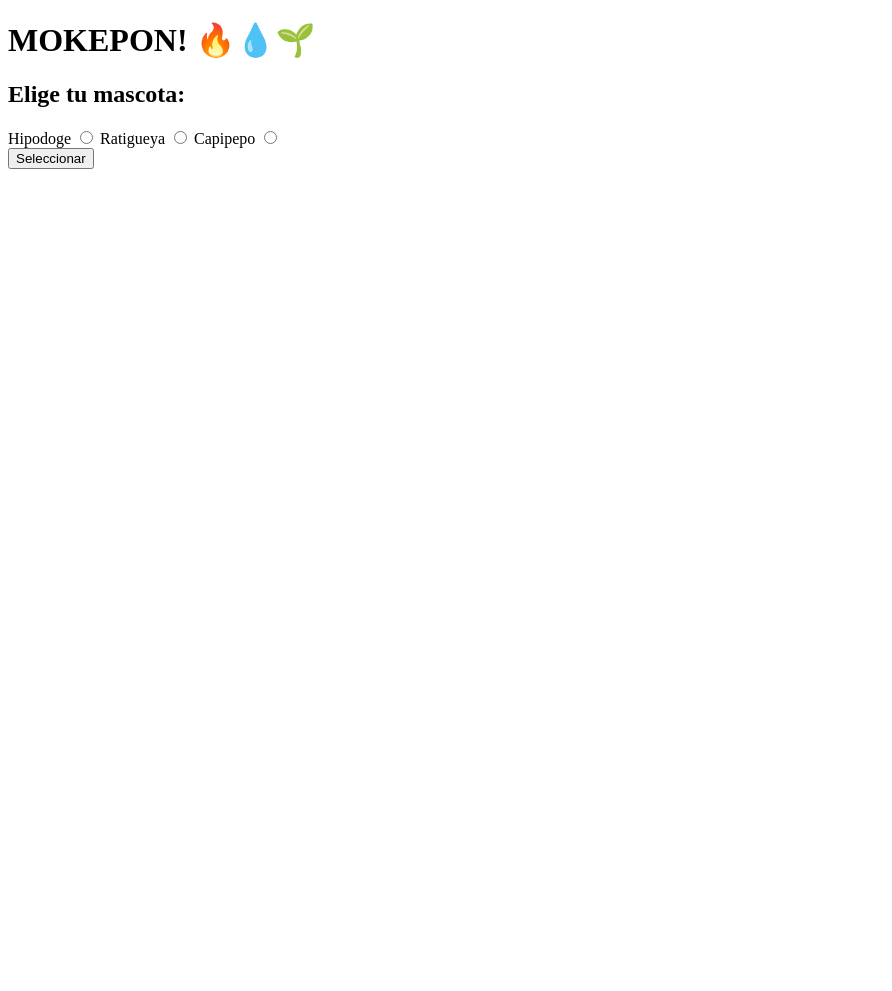
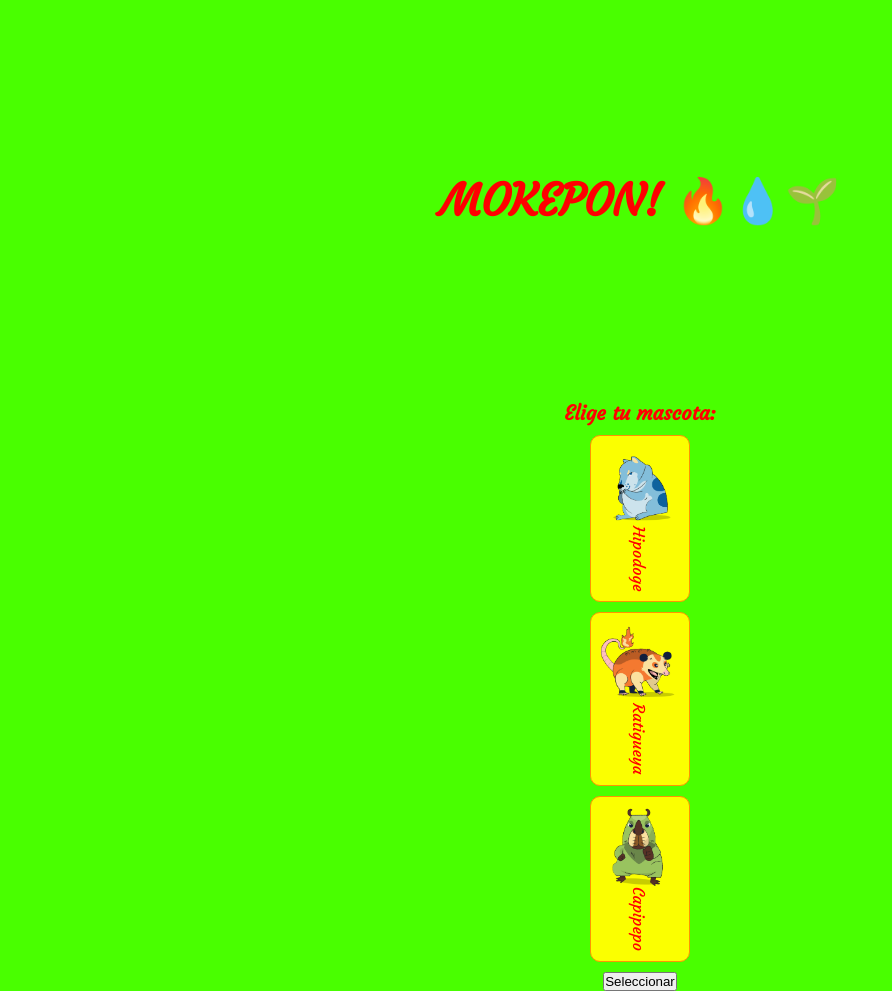
Before and after one commit to lokigram/programacionBasicaJavascript, a plain HTML site: page mokepon/mokepon.html in a window 1280 px wide. Shown: the whole page, without its empty margins (0-892 px from the left). Before the commit the page ends 800 px from the top, so only its background shows below. Drawn offline with Linux system fonts and the light colour scheme.

Commit message:
avance css en proceso

```diff
--- a/mokepon/js/mokepon.js
+++ b/mokepon/js/mokepon.js
@@ -17,7 +17,7 @@ const eleccionMascota = document.getElementById('mascota-jugador')
 
 const eleccionMascotaEnemigo = document.getElementById('mascota-enemigo')
 
-const contenedorTarjetas = document.getElementById('tarjeta')
+const contenedorTarjetas = document.getElementById('tarjetas')
 
 const contenedorAtaque = document.getElementById('contenedor-ataques')
 let ataqueJugador = []
@@ -50,9 +50,9 @@ class Mokepon{
     }
 }
 
-let hipodoge = new Mokepon('Hipodoge', 'image', 5)
-let capipepo = new Mokepon('Capipepo', 'image', 5)
-let ratigueya = new Mokepon('Ratigueya', 'image', 5)
+let hipodoge = new Mokepon('Hipodoge', './assets/mokepons_mokepon_hipodoge_attack.png', 5)
+let capipepo = new Mokepon('Capipepo', './assets/mokepons_mokepon_capipepo_attack.png', 5)
+let ratigueya = new Mokepon('Ratigueya', './assets/mokepons_mokepon_ratigueya_attack.png', 5)
 
 hipodoge.ataques.push(
     {nombre: '💧', id: 'boton-agua'},
@@ -84,7 +84,7 @@ function iniciarJuego(){
     sectionReiniciar.style.display = 'none'
 
     moquepones.forEach((Mokepon) => {
-        opcionMoquepon = `<label for=${Mokepon.nombre}>${Mokepon.nombre}</label>
+        opcionMoquepon = `<label for=${Mokepon.nombre} class="mascotas" ><img src=${Mokepon.imagen} alt=${Mokepon.nombre}>${Mokepon.nombre}</label>
         <input type="radio" name="moquepon" id=${Mokepon.nombre}>
         `
         contenedorTarjetas.innerHTML += opcionMoquepon
--- a/mokepon/mokepon.html
+++ b/mokepon/mokepon.html
@@ -3,36 +3,36 @@
 <head>
     <meta charset="UTF-8">
     <title>MOKEPON</title>
-    <style  ></style>
-</head>
+    <link rel="stylesheet" href="style.css">
 <body>
+    <header class="cabecera">
+        <h1 class="titulo">MOKEPON! 🔥💧🌱</h1>
+    </header>
     <main>
-        <h1>MOKEPON! 🔥💧🌱</h1>
+
         <article id="seleccionar-mascota">
-            <h2>Elige tu mascota:</h2>
-
-            <div id="tarjeta">
+            <h2 class="subtitulo">Elige tu mascota:</h2>
+            <div id="tarjetas">
             <!-- Hipodoge
             Capipepo
             Ratigueya -->
             </div>
-
             <button id="boton-mascota-jugador">Seleccionar</button>
         </article>
+
         <article id="seleccionar-ataque">
             <h2>Elige tu ataque:</h2>
 
-            <div id="contenedor-ataques">
+            <section id="contenedor-ataques">
                 <!-- boton agua
                 boton fuego
                 boton tierra -->
-            </div>
+            </section>
             <section id="mensaje">
                 <p id="resultado">MUCHA SUERTE</p>
-                <section id="reiniciar">
+                <div id="reiniciar">
                     <button id="boton-reiniciar-juego">Reiniciar</button>
-                </section>
-
+                </div>
             </section>
             <section>
                 <div id="mensaje-ataque-jugador">
@@ -44,7 +44,10 @@
                     <span id="mascota-enemigo"></span>
             </section>
         </article>
+
     </main>
+    <aside></aside>
+    <footer></footer>
     <script src="./js/mokepon.js"></script>
 </body>
 </html>
--- a/mokepon/style.css
+++ b/mokepon/style.css
@@ -0,0 +1,53 @@
+@import url('https://fonts.googleapis.com/css2?family=Courgette&display=swap');
+
+* {
+	padding: 0;
+	margin: 0;
+	box-sizing: border-box
+}
+body{
+    font-family: 'Courgette', cursive;
+    background-color: #49FF00;
+}
+
+.cabecera{
+    color: #FF0000;
+    font-size: 22px;
+    display: flex;
+    justify-content: center;
+    align-content: center;
+    height: 50vh;
+    align-items: center;
+}
+
+.subtitulo{
+    font-size: 20px;
+}
+
+#seleccionar-mascota{
+    color: #FF0000;
+    display: flex;
+    flex-direction: column;
+    align-items: center;
+}
+.mascotas{
+    display: block;
+    writing-mode: vertical-rl;
+    block-size: 100px;
+    padding: 10px;
+    background-color: #FBFF00;
+    border: 1px solid #FF9300;
+    margin: 10px;
+    border-radius: 10px;
+}
+.mascotas img{
+    width: 80px;
+}
+input{
+    display: none;
+}
+
+/* background-color: #49FF00;
+color: #FF0000;
+background-color: #FF9300;
+border: 1px solid #FBFF00; */
```
